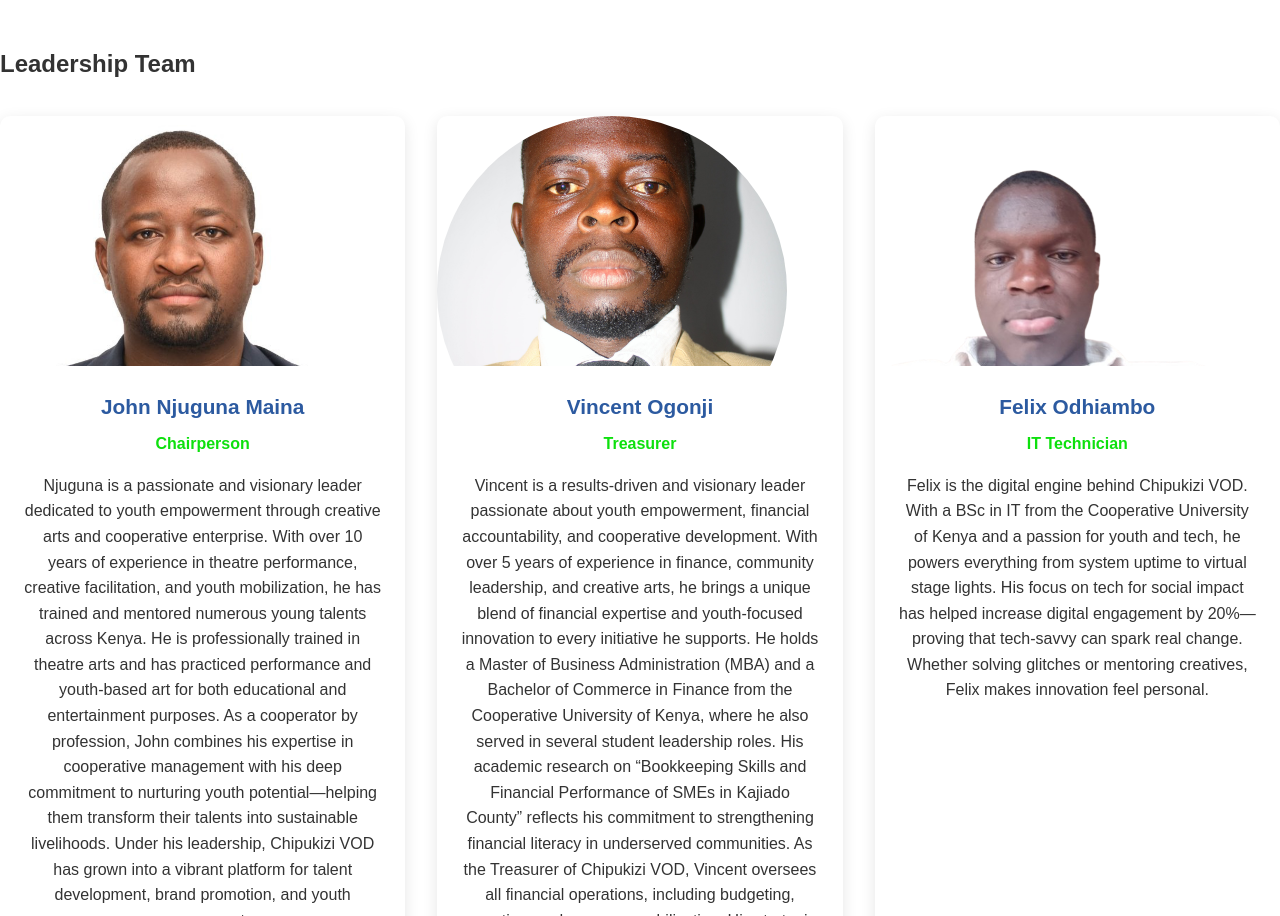
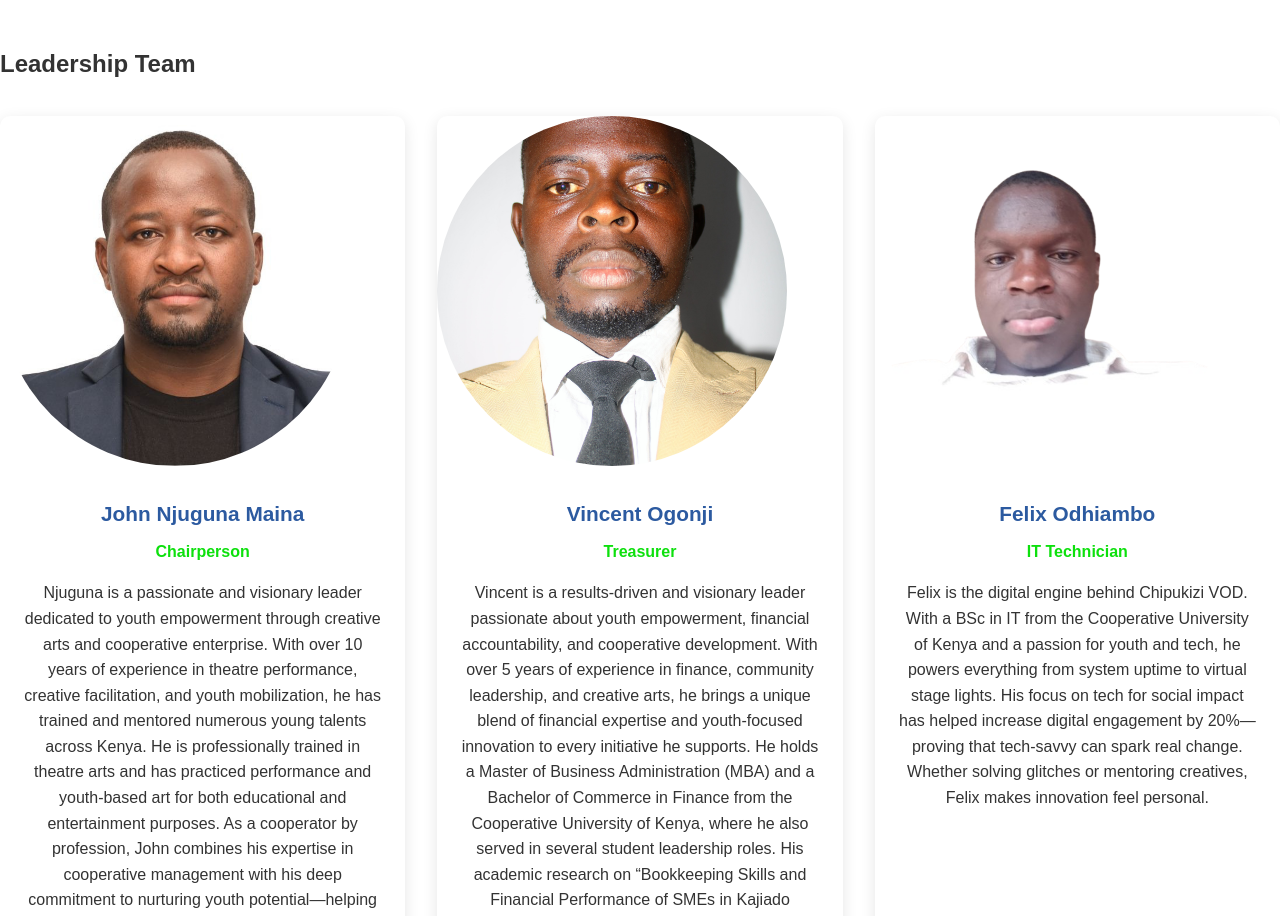
Before and after one commit to felix-odhiambo3/chipukizi-vod.cs, a plain HTML site: page aboutus.html in a window 1280 px wide. Shown: the part 2281-3197 px from the top of the page. Drawn offline with Linux system fonts and the light colour scheme.

Commit message:
Update about.css

```diff
--- a/about.css
+++ b/about.css
@@ -298,11 +298,6 @@ header {
 
 .team-member:hover {
     transform: translateY(-5px);
-}
-
-.member-image {
-    height: 250px;
-    overflow: hidden;
 }
 
 .member-image img {
```
